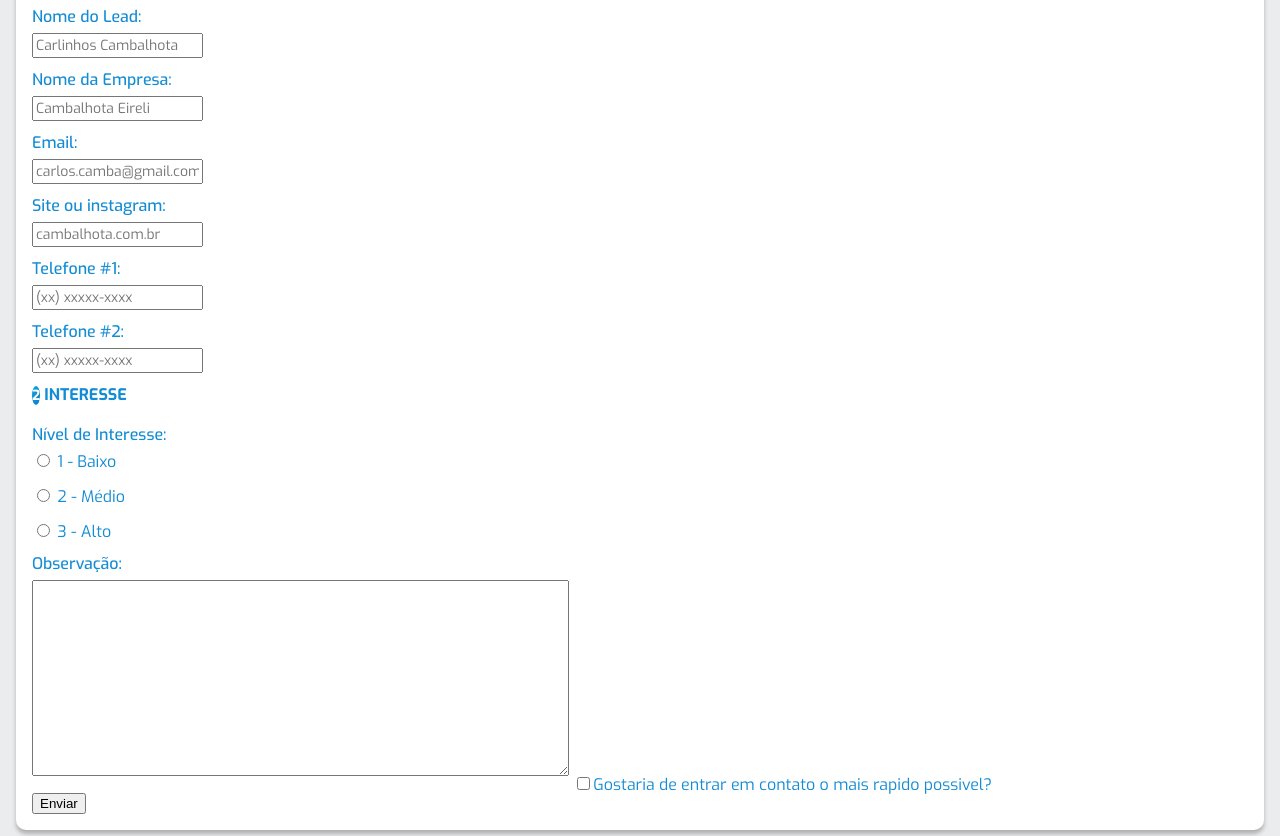
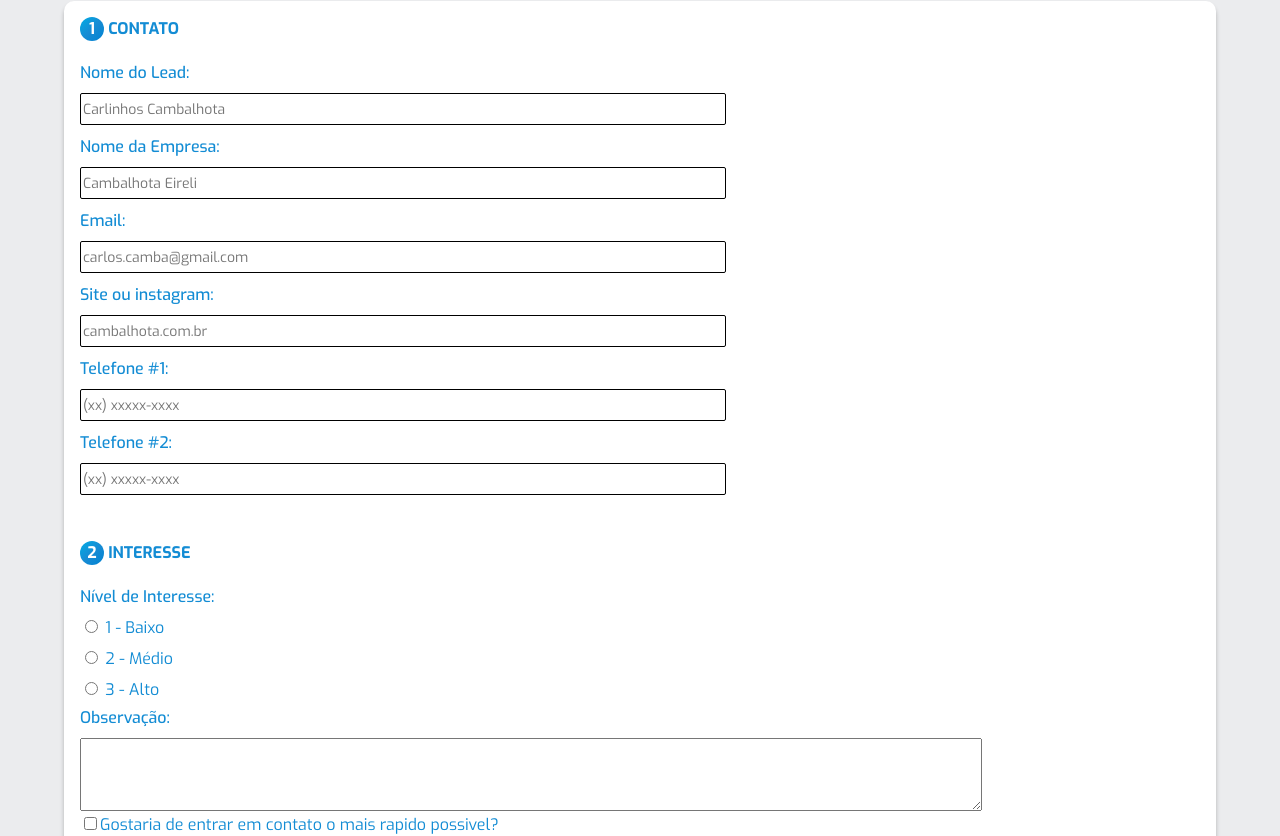
Before and after one commit to Lucas-M-Santos/contato-lead, a plain HTML site: page como.html in a window 1280 px wide. Shown: the part 260-1096 px from the top of the page. Drawn offline with Linux system fonts and the light colour scheme.

Commit message:
alterando espaçamento do formulario

```diff
--- a/como.html
+++ b/como.html
@@ -81,7 +81,7 @@
             <label for="radio-alto" class="fieldset__option"><input type="radio" name="nivel-interesse" value="3-alto" id="radio-alto"> 3 - Alto</label>
 
             <label for="observacao" class="fieldset__title">Observação:</label>
-            <textarea cols="70" rows="10" id="observacao" class="fieldset__input"></textarea>
+            <textarea cols="70" rows="10" id="observacao" class="fieldset__text-box"></textarea>
 
             <label class="fieldset__checkbox"><input type="checkbox">Gostaria de entrar em contato o mais rapido possivel?</label>
 
--- a/style/form.css
+++ b/style/form.css
@@ -1,23 +1,31 @@
 .form {
     background: var(--white);
-    color: ;
     box-shadow: 0px 4px 4px rgba(0, 0, 0, 0.25);
     border-radius: 10px;
-    margin: 1em;
+    margin: 5vw;
     padding: 1em;
 }
 
-.fieldset {}
+.fieldset {
+    margin-bottom: 2em;
+}
 
 .fieldset__number {
     background: var(--blue-gradient);
     color: var(--white);
-    font-size: 14px;
     border-radius: 50%;
+    width: 16px;
+    height: 16px;
+    display: inline-flex;
+    justify-content: center;
+    align-content: center;
+    padding: 4px;
 }
 
 .fieldset__legend,
-.fieldset__title {
+.fieldset__title,
+.fieldset__option,
+.fieldset__checkbox {
     display: block;
 }
 
@@ -29,7 +37,7 @@
 }
 
 .fieldset__title {
-    margin-bottom: 0.5em;
+    margin-bottom: .75em;
     font-weight: 500;
 }
 
@@ -37,14 +45,39 @@
     font-family: var(--font-main);
     color: var(--black);
     font-size: 14px;
+    width: 50vw;
+    height: 2em;
+    border: 1px solid;
+    border-radius: 2px;
     margin-bottom: 1em;
 }
 
 .fieldset__option {
-    display: block;
+    margin-bottom: 0.75em;
 }
 
-.fieldset__option,
 .fieldset__checkbox {
-    margin-bottom: 1em;
+    margin-bottom: 0.75em;
 }
+
+.fieldset__text-box,
+.fieldset__text-box {
+    width: 70vw;
+    height: 5em;
+}
+
+.form__send {
+    background: var(--white);
+    color: var(--blue-dark);
+    font-weight: 700;
+    text-transform: uppercase;
+    border: 3px solid var(--blue-dark);
+    border-radius: 5px;
+    width: 80vw;
+    height: 3em;
+}
+
+.form__send:active {
+    background: var(--blue-dark);
+    color: var(--white);
+}
```
